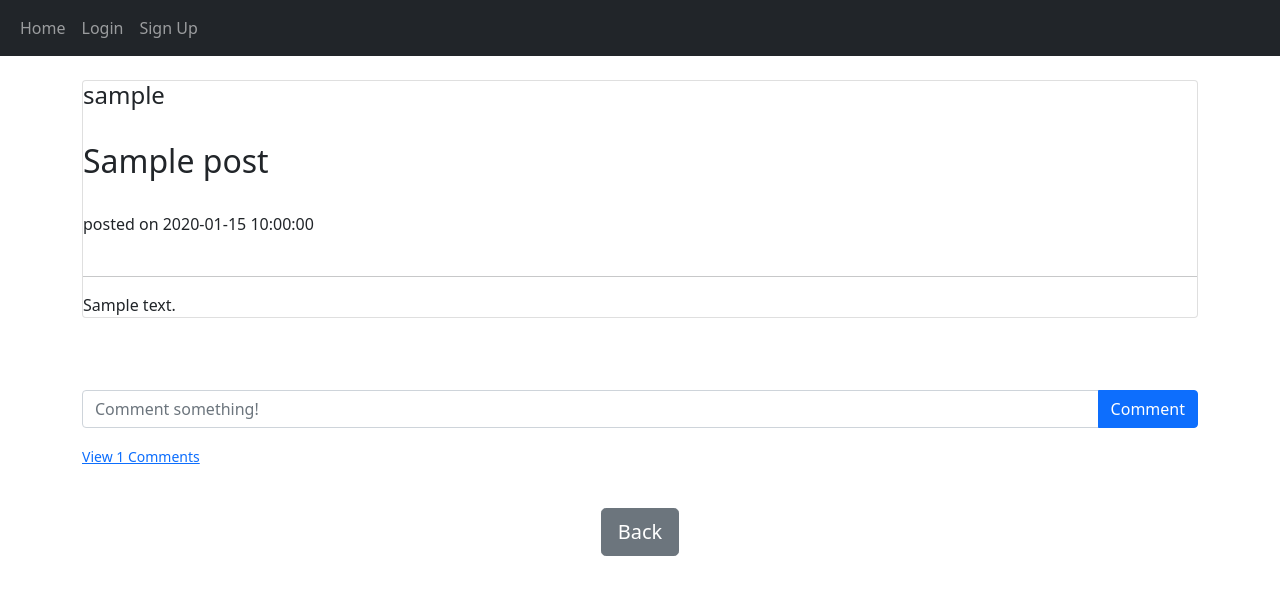
After one commit to Harsha-Dee/Blog-App, a Python web app: template website/templates/view_post.html in a window 1280 px wide. The commit adds this page. Shown: the top 595 px of the page. Run offline with Jinja, Linux system fonts and the light colour scheme; the template is opened without the code that fills it: most values are stand-ins (such as "Sample title", 1, 10 or a date in 2020); some libraries are stand-ins or nearby versions.

Commit message:
second commit added new features

```diff
--- a/website/__init__.py
+++ b/website/__init__.py
@@ -26,7 +26,7 @@ def createApp():
     app.register_blueprint(auth, url_prefix = "/")
 
     #before creating the database we must import all our that we need inside our database
-    from .models import User, Post, Comment, Like
+    from .models import User, Post, Comment, Like, Reply
     create_database(app)
 
     #creating login manager
--- a/website/templates/base.html
+++ b/website/templates/base.html
@@ -38,6 +38,7 @@
             <div class="navbar-nav">
               <a class="nav-item nav-link" href="/home">Home</a>
               {% if user.is_authenticated %}
+              <a class="nav-item nav-link"href="/create_post">Create Post</a>
               <a class="nav-item nav-link"href="/logout">Logout</a>
               {% else %}
               <a class="nav-item nav-link" href="/login">Login</a>
--- /dev/null
+++ b/website/templates/view_post.html
@@ -0,0 +1,182 @@
+{% extends "base.html"%} {% block title %} Login {% endblock %} {%block content
+%}
+
+<br />
+<div class="card body">
+  <h4>{{post.user.username}}</h4>
+  <br />
+  <div class="d-flex justify-content-between align-items-center">
+    <h2>{{post.title}}</h2>
+  </div>
+  <br />
+  <div>posted on {{post.date_created}}</div>
+  <br />
+  <hr />
+
+  <div>{{post.content}}</div>
+</div>
+
+<br />
+<br />
+<br />
+
+<form
+  class="input-group mb-3"
+  method="POST"
+  action="/create-comment/{{post.id}}"
+>
+  <input
+    type="text"
+    id="text"
+    name="text"
+    class="form-control"
+    placeholder="Comment something!"
+  />
+  <button type="submit" class="btn btn-primary">Comment</button>
+</form>
+
+<!-- collapse div for comments -->
+<div class="collapse" id="comments-{{post.id}}">
+  <!-- <div class="card"> -->
+  <!-- <div class="card-body" id="comments-expanded-{{post.id}}"> -->
+
+  {% for comment in post.comments %}
+
+  <div class="card">
+    <div class="card-body">
+      <div class="d-flex justify-content-between align-items-center">
+        <div>
+          <a href="/posts/{{comment.author}}">{{comment.user.username}}</a> :
+          {{comment.text}}
+        </div>
+        <div>
+          <small class="text-muted"> {{comment.date_created}}</small>
+          {% if user.id == comment.author or user.id == post.author %}
+          <div class="btn-group">
+            <button
+              type="button"
+              class="btn btn-sm btn-primary dropdown-toggle"
+              data-bs-toggle="dropdown"
+            ></button>
+            <ul class="dropdown-menu">
+              <li>
+                <a href="/delete-comment/{{comment.id}}" class="dropdown-item"
+                  >Delete</a
+                >
+              </li>
+            </ul>
+          </div>
+          {% endif %}
+        </div>
+      </div>
+      <br>
+
+
+      <!-- newcode -->
+      <div class="collapse" id = "replies-{{comment.id}}">
+        <div class="card">
+          <div class="card-body">
+
+            <!-- form for reply -->
+            <form
+              class="input-group mb-3"
+              method="POST"
+              action="/create-reply/{{post.id}}/{{comment.id}}"
+            >
+              <input
+                type="text"
+                id="text"
+                name="reply"
+                class="form-control"
+                placeholder="Add a public comment..."
+              />
+              <button type="submit" class="btn btn-primary">Comment</button>
+            </form>
+
+            <!-- looping replies -->
+            {% for reply in comment.replies %}
+
+
+            <div class="card">
+
+              <div class="card-body">
+
+                <div class="d-flex justify-content-between align-items-center">
+                  <div>
+                    <a href="/posts/{{reply.author}}">{{reply.user.username}}</a> :
+                    {{reply.text}}
+                  </div>
+                  <div>
+                    <small class="text-muted"> {{reply.date_created}}</small>
+                    {% if user.id == reply.author or user.id == post.author %}
+                    <div class="btn-group">
+                      <button
+                        type="button"
+                        class="btn btn-sm btn-primary dropdown-toggle"
+                        data-bs-toggle="dropdown"
+                      ></button>
+                      <ul class="dropdown-menu">
+                        <li>
+                          <a href="/delete-reply/{{reply.id}}" class="dropdown-item"
+                            >Delete</a
+                          >
+                        </li>
+                      </ul>
+                    </div>
+                    {% endif %}
+                  </div>
+                </div>
+
+              </div>
+            </div>
+              <br>
+
+
+            {% endfor %}
+
+          </div>
+        </div>
+      </div>
+
+
+
+      <p class="card-text">
+        <a data-bs-toggle="collapse" href="#replies-{{comment.id}}" role="button">
+          <small>Add a public comment...</small>
+        </a>
+      </p>
+
+      <!-- newcodeending -->
+
+
+    </div>
+
+    <br />
+  </div>
+  <br />
+  {% endfor %}
+
+  <!-- </div> -->
+  <!-- </div> -->
+</div>
+
+<p class="card-text">
+  {% if post.comments|length > 0 %}
+  <a data-bs-toggle="collapse" href="#comments-{{post.id}}" role="button">
+    <small>View {{post.comments|length}} Comments</small>
+  </a>
+  {% else %}
+  <small class="text-muted">No Comments</small>
+  {% endif %}
+</p>
+
+<br />
+
+<!-- back button -->
+<div align="center">
+  <a href="/home"
+    ><button type="button" class="btn btn-lg btn-secondary">Back</button></a
+  >
+</div>
+
+{% endblock%}
```
Also changed, not shown: website/models.py (+14 -1 lines), website/templates/create_post.html (+12 -0 lines), website/templates/create_post2.html (added, +44 -0 lines), website/templates/posts_div.html (+70 -7 lines), website/views.py (+42 -4 lines), website/database.db, 1 other file.
